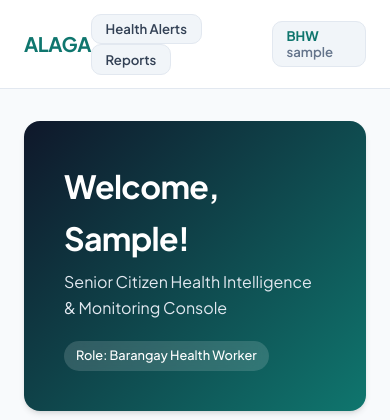
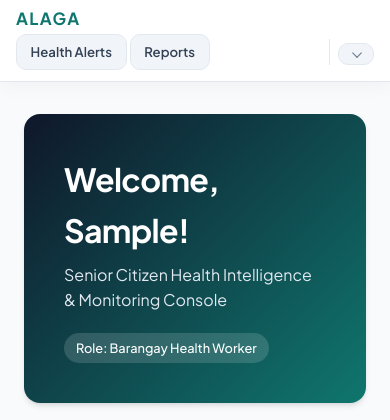
Before and after one commit to Mary-Rose01/Alaga, a Django app: page /home/ in a window 390 px wide. Shown: the top 420 px of the page. Run offline with Django 5.2, Linux system fonts and the light colour scheme; the visitor is signed in with stand-in values (Sample User, id 1); parts of the project's set-up code (start-up, migrations or seed data) failed here and were passed over.

Commit message:
Improve responsive navigation styling

```diff
--- a/static/css/style.css
+++ b/static/css/style.css
@@ -54,8 +54,10 @@ body.app-body {
    ========================================================================== */
 
 .app-navbar {
-    background-color: #ffffff;
+    background: rgb(255 255 255 / 0.94);
     border-bottom: 1px solid var(--slate-200);
+    box-shadow: 0 4px 18px rgb(15 23 42 / 0.04);
+    backdrop-filter: blur(14px);
     position: sticky;
     top: 0;
     z-index: 50;
@@ -64,7 +66,7 @@ body.app-body {
 .nav-container {
     max-width: 1200px;
     margin: 0 auto;
-    padding: 0.85rem 1.5rem;
+    padding: 0.7rem 1.5rem;
     display: flex;
     align-items: center;
     justify-content: space-between;
@@ -73,65 +75,224 @@ body.app-body {
 .brand-logo {
     display: flex;
     align-items: center;
-    gap: 0.5rem;
+    gap: 0.65rem;
     text-decoration: none;
     color: var(--slate-900);
 }
 
-.brand-icon {
-    font-size: 1.5rem;
+.brand-copy {
+    display: flex;
+    flex-direction: column;
+    line-height: 1.05;
 }
 
 .brand-text {
     font-weight: 700;
-    font-size: 1.25rem;
-    letter-spacing: -0.02em;
+    font-size: 1.05rem;
+    letter-spacing: 0.08em;
     color: var(--primary);
 }
 
 .brand-badge {
-    font-size: 0.7rem;
+    font-size: 0.58rem;
     font-weight: 600;
     text-transform: uppercase;
-    background: var(--primary-light);
-    color: var(--primary);
-    padding: 0.15rem 0.5rem;
-    border-radius: 9999px;
-    letter-spacing: 0.05em;
-    display: none;
+    color: var(--slate-500);
+    letter-spacing: 0.06em;
+    display: inline-block;
 }
 
-@media (min-width: 640px) {
-    .brand-badge {
-        display: inline-block;
-    }
+.nav-primary,
+.nav-account {
+    display: flex;
+    align-items: center;
+    gap: 0.2rem;
+    flex-shrink: 0;
 }
 
 .nav-links {
     display: flex;
     align-items: center;
-    gap: 1rem;
+    gap: 0.75rem;
+    margin-left: auto;
+    min-width: 0;
 }
 
-.user-pill {
+.nav-link {
+    display: inline-flex;
+    align-items: center;
+    min-height: 2.3rem;
+    padding: 0.35rem 0.65rem;
+    border-radius: 7px;
+    border: 1px solid var(--slate-200);
+    background: var(--slate-100);
+    color: var(--slate-700);
+    font-size: 0.8rem;
+    font-weight: 600;
+    text-decoration: none;
+    transition: var(--transition);
+}
+
+.nav-link:hover,
+.nav-link.is-active {
+    color: var(--primary);
+    border-color: var(--primary-border);
+    background: var(--primary-light);
+}
+
+.nav-link-quiet {
+    color: var(--slate-700);
+}
+
+.account-menu {
+    position: relative;
+    margin-left: 0.35rem;
+    padding-left: 0.8rem;
+    border-left: 1px solid var(--slate-200);
+}
+
+.account-trigger {
+    display: flex;
+    align-items: center;
+    gap: 0.55rem;
+    appearance: none;
+    cursor: pointer;
+    list-style: none;
+}
+
+.account-trigger::-webkit-details-marker {
+    display: none;
+}
+
+.account-menu[open] .account-trigger,
+.account-trigger:hover {
+    border-color: var(--primary-border);
+    background: var(--primary-light);
+}
+
+.account-chevron {
+    width: 0.45rem;
+    height: 0.45rem;
+    border-right: 1.5px solid var(--slate-500);
+    border-bottom: 1.5px solid var(--slate-500);
+    transform: rotate(45deg) translateY(-2px);
+}
+
+.account-dropdown {
+    position: absolute;
+    top: calc(100% + 0.55rem);
+    right: 0;
+    z-index: 60;
     display: flex;
     flex-direction: column;
-    align-items: flex-end;
-    font-size: 0.825rem;
-    margin-right: 0.5rem;
+    align-items: stretch;
+    min-width: 10rem;
+    gap: 0.3rem;
+    padding: 0.45rem;
+    border: 1px solid var(--slate-200);
+    border-radius: var(--radius-md);
+    background: #ffffff;
+    box-shadow: var(--shadow-lg);
+}
+
+.dropdown-link {
+    display: block;
+    width: 100%;
+    padding: 0.6rem 0.7rem;
+    border: 1px solid var(--slate-200);
+    border-radius: 6px;
+    background: var(--slate-100);
+    color: var(--slate-700);
+    font: inherit;
+    font-size: 0.8rem;
+    font-weight: 600;
+    text-align: left;
+    text-decoration: none;
+    cursor: pointer;
+}
+
+.dropdown-link:hover,
+.dropdown-link.is-active {
+    background: var(--primary-light);
+    color: var(--primary);
+}
+
+.dropdown-form {
+    margin-top: 0.1rem;
+}
+
+.user-details {
+    display: flex;
+    flex-direction: column;
+    line-height: 1.15;
+    white-space: nowrap;
+    font-size: 0.7rem;
+    max-width: 7rem;
+    overflow: hidden;
 }
 
 .user-role {
     font-weight: 700;
-    color: var(--primary);
+    color: var(--slate-700);
+    overflow: hidden;
+    text-overflow: ellipsis;
 }
 
 .user-name {
     color: var(--slate-500);
+    overflow: hidden;
+    text-overflow: ellipsis;
 }
 
 .inline-form {
     display: inline;
+}
+
+@media (max-width: 980px) {
+    .nav-container {
+        flex-wrap: wrap;
+    }
+
+    .nav-links {
+        width: 100%;
+        margin-left: 0;
+        padding-top: 0.35rem;
+        overflow-x: auto;
+        scrollbar-width: none;
+    }
+
+    .nav-links::-webkit-scrollbar {
+        display: none;
+    }
+
+    .nav-primary,
+    .nav-account {
+        flex-shrink: 0;
+    }
+}
+
+@media (max-width: 620px) {
+    .nav-container {
+        padding: 0.65rem 1rem;
+    }
+
+    .brand-badge,
+    .user-details {
+        display: none;
+    }
+
+    .account-menu {
+        padding-left: 0.45rem;
+    }
+
+    .nav-links {
+        gap: 0.45rem;
+        justify-content: space-between;
+    }
+
+    .nav-link {
+        font-size: 0.75rem;
+    }
 }
 
 /* ==========================================================================
```
